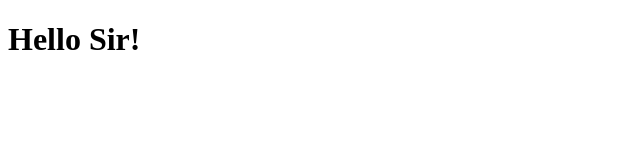
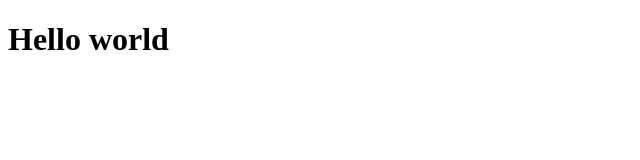
Before and after one commit to joaocottabadaro/tabnews-clone, a Next.js app: page / in a window 1280 px wide. Shown: the top 160 px of the page, without its empty margins (0-640 px from the left). Built offline with nearby package versions, Linux system fonts and the light colour scheme.

Commit message:
commit test

```diff
--- a/pages/index.js
+++ b/pages/index.js
@@ -1,5 +1,5 @@
 function Home() {
-  return <h1>Hello Sir!</h1>;
+  return <h1>Hello world</h1>;
 }
 
 export default Home;
```
